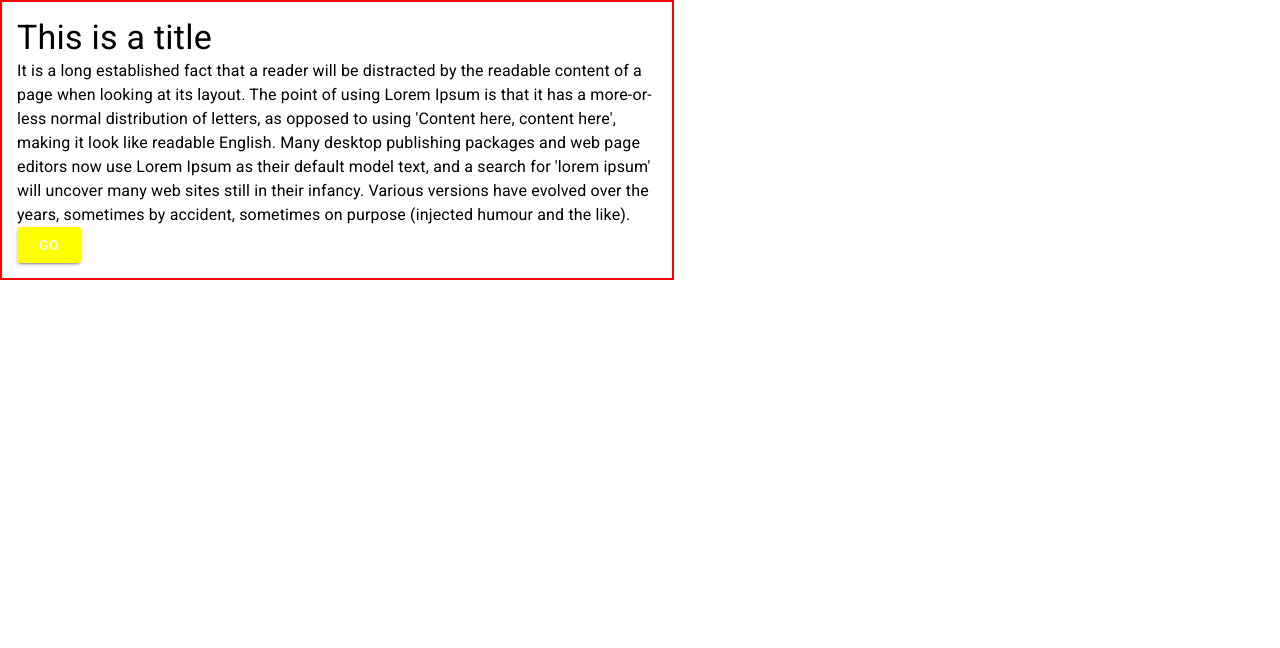
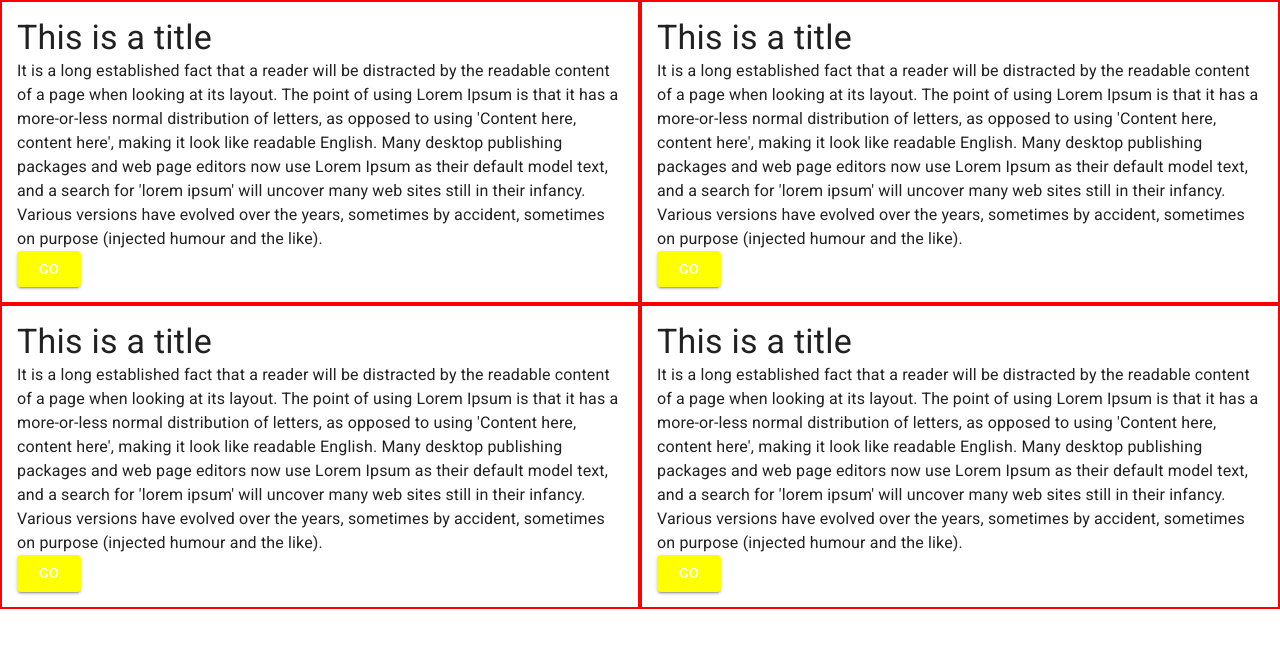
Before and after one commit to mflorya575/WebApp-Geo-Django-React, a React (Create React App) app in the folder frontend/: page / in a window 1280 px wide. Shown: the top 648 px of the page. Built offline with nearby package versions, Linux system fonts and the light colour scheme.

Commit message:
page layout with Material UI

```diff
--- a/frontend/src/Components/CustomCard.js
+++ b/frontend/src/Components/CustomCard.js
@@ -1,10 +1,46 @@
-import React from 'react'
+import React, { useState } from 'react';
+import { Link } from 'react-router-dom';
+import { Button, Typography } from '@mui/material';
+import { makeStyles } from '@mui/styles';
+
+
+const useStyles = makeStyles({
+  divStyle: {
+    width: '100%',
+    border: '2px solid red',
+    padding: '15px'
+  },
+  btnColor: {
+    background: 'yellow',
+  }
+});
 
 
 function CustomCard() {
-  return (
-    <div>CustomCard</div>
-  )
+    const[btnColor, setBtnColor] = useState("error")
+    const classes = useStyles();
+    return (
+      <div className={ classes.divStyle }>
+        <Typography variant='h4'>
+          This is a title
+        </Typography>
+        <Typography variant='body1'>
+          It is a long established fact that a reader will be distracted by the readable
+          content of a page when looking at its layout. The point of using Lorem Ipsum is
+          that it has a more-or-less normal distribution of letters, as opposed to using
+          'Content here, content here', making it look like readable English. Many desktop
+          publishing packages and web page editors now use Lorem Ipsum as their default model
+          text, and a search for 'lorem ipsum' will uncover many web sites still in their
+          infancy. Various versions have evolved over the years, sometimes by accident,
+          sometimes on purpose (injected humour and the like).
+        </Typography>
+        <Button
+        onClick={() => setBtnColor("success")}
+        variant="contained" size="medium"
+        className={ classes.btnColor }>GO
+        </Button>
+      </div>
+    )
 }
 
 export default CustomCard
--- a/frontend/src/Components/Home.js
+++ b/frontend/src/Components/Home.js
@@ -1,7 +1,10 @@
-import React, { useState } from 'react'
+import React, { useState } from 'react';
 import { Link } from 'react-router-dom';
-import { Button, Typography } from '@mui/material';
+import { Button, Typography, Grid } from '@mui/material';
 import { makeStyles } from '@mui/styles';
+import CssBaseline from '@mui/material/CssBaseline';
+
+import CustomCard from './CustomCard';
 
 
 const useStyles = makeStyles({
@@ -19,29 +22,24 @@ function Home() {
   const[btnColor, setBtnColor] = useState("error")
   const classes = useStyles();
   return (
-  <>
-    <div className={ classes.divStyle }>
-      <Typography variant='h4'>
-        This is a title
-      </Typography>
-      <Typography variant='body1'>
-        It is a long established fact that a reader will be distracted by the readable
-        content of a page when looking at its layout. The point of using Lorem Ipsum is
-        that it has a more-or-less normal distribution of letters, as opposed to using
-        'Content here, content here', making it look like readable English. Many desktop
-        publishing packages and web page editors now use Lorem Ipsum as their default model
-        text, and a search for 'lorem ipsum' will uncover many web sites still in their
-        infancy. Various versions have evolved over the years, sometimes by accident,
-        sometimes on purpose (injected humour and the like).
-      </Typography>
-      <Button
-      onClick={() => setBtnColor("success")}
-      variant="contained" size="medium"
-      className={ classes.btnColor }>GO
-      </Button>
-    </div>
-  </>
-  )
+    <>
+      <CssBaseline />
+      <Grid container>
+        <Grid item xs={6}>
+          <CustomCard />
+        </Grid>
+        <Grid item xs={6}>
+          <CustomCard />
+        </Grid>
+        <Grid item xs={6}>
+          <CustomCard />
+        </Grid>
+        <Grid item xs={6}>
+          <CustomCard />
+        </Grid>
+      </Grid>
+    </>
+  );
 }
 
 export default Home
```
